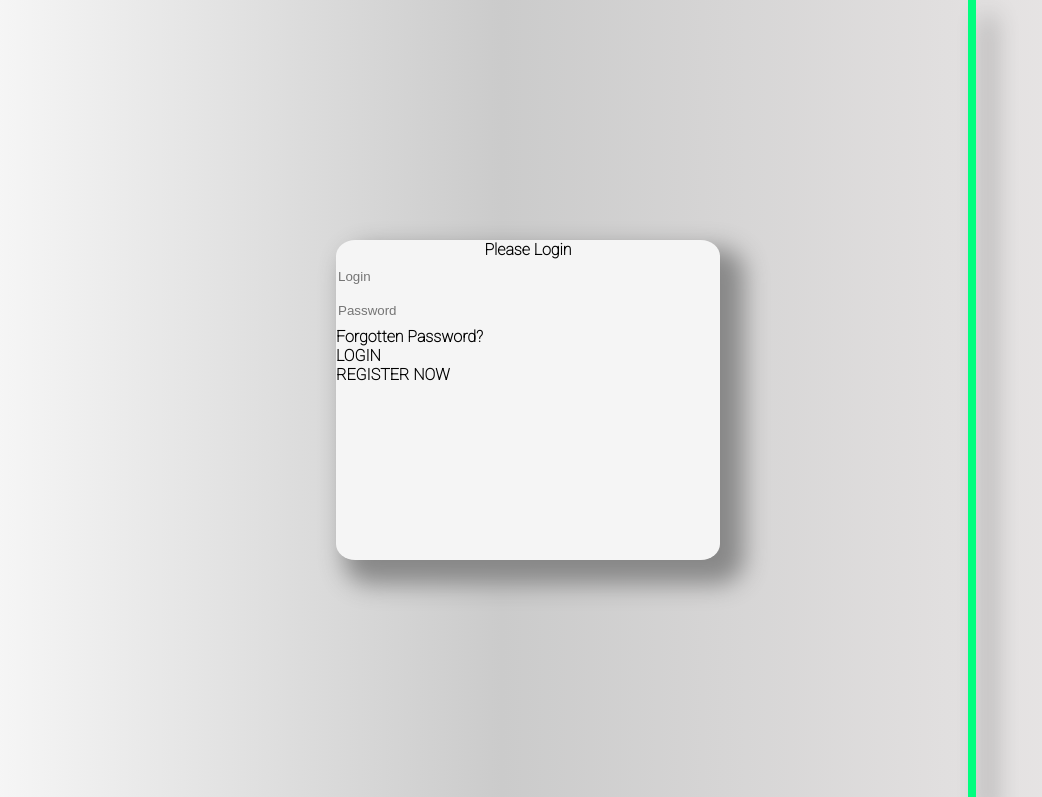
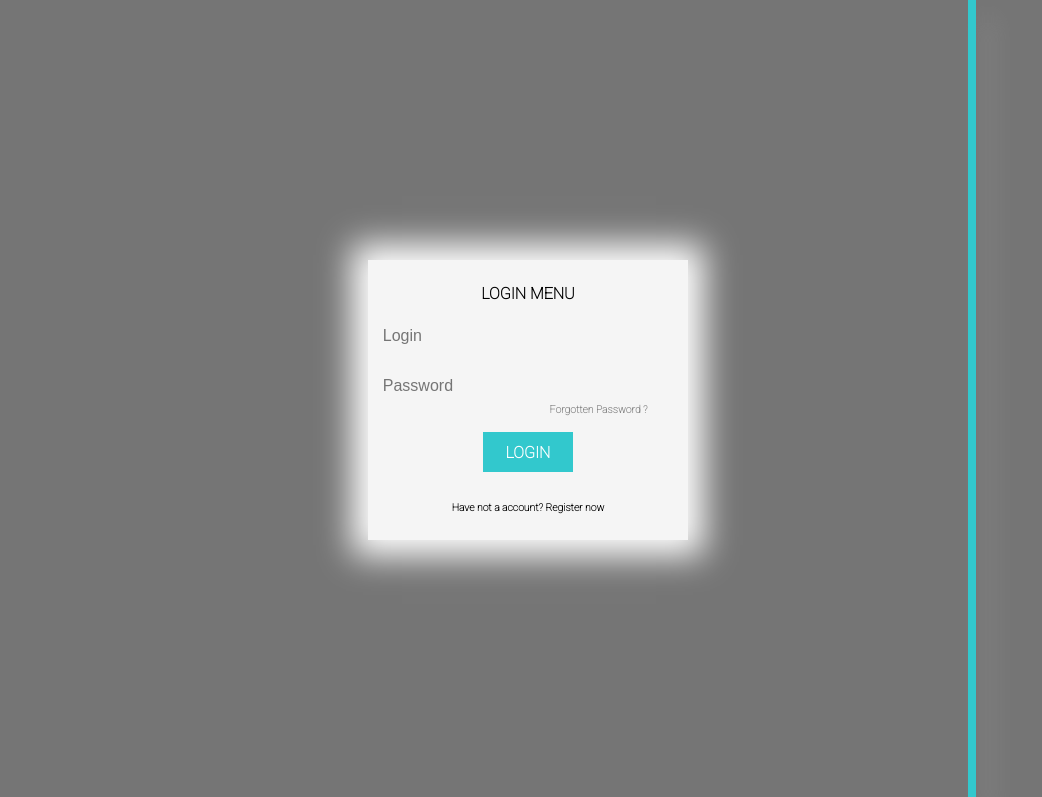
Before and after one commit to HITOfficial/Hazart, a website: page public/index.html in a window 1280 px wide. Shown: the top 797 px of the page, without its empty margins (112-1154 px from the left). Drawn offline with Linux system fonts and the light colour scheme.

Commit message:
login bar

```diff
--- a/public/index.html
+++ b/public/index.html
@@ -12,26 +12,34 @@
     <div class="menu">
         <div class="menu-container">
             <div class="login-panel">
-                <div class="header">Please Login</div>
+                <div class="header">LOGIN MENU</div>
                 <div class="login-menu">
                     <div class="login bar">
                         <div class="input">
-                            <input type="text" placeholder="Login" maxlength="25">
+                            <input type="text" placeholder="Login" maxlength="15">
                             <div class="line"></div>
                         </div>
                     </div>
                     <div class="password">
                         <div class="input">
-                            <input type="password" placeholder="Password" maxlength="35">
+                            <input type="password" placeholder="Password" maxlength="22">
                             <div class="line"></div>
                         </div>
                     </div>
                     <div class="login-options">
-                        <span class="forgotten-password">Forgotten Password?</span>
+                        <span class="forgotten-password">
+                            Forgotten Password
+                            <span class="question-mark">?</span>
+                        </span>
                     </div>
                 </div>
-                <div class="click-bar login-click">LOGIN</div>
-                <div class="click-bar register-click">REGISTER NOW</div>
+                <div class="click-bar login-button">LOGIN</div>
+                <div class="register">
+                    <span class="registration">
+                        Have not a account?
+                        <span class="register-text">Register now</span>
+                    </span>
+                </div>
             </div>
             <div class="register-panel"></div>
         </div>
--- a/public/style/style.css
+++ b/public/style/style.css
@@ -499,24 +499,27 @@ body > .app > .main > .buttons-container > .buttons > .game-box > .game-upgrades
 /* LOGIN */
 input {
     outline: none;
+    font-size: 2vh;
+    color: #888888;
+    cursor: auto;
 }
 body > .menu {
     position: relative;
     width: 100vw;
     height: 100vh;
-    background: rgb(255,255,255);
-    background: linear-gradient(90deg, rgba(255,255,255,1) 0%, rgba(203,203,203,1) 48%, rgba(236,233,233,1) 100%, rgba(255,255,255,1) 100%);
+    background: rgb(117, 117, 117);
+    background: linear-gradient(90deg, rgb(221, 221, 221) 0%, rgb(196, 196, 196) 48%, rgba(221, 221, 221)) 100%,);
+    cursor: default;
 }
 body > .menu > .menu-container {
     position: absolute;
-    width: 30vw;
-    height: 40vh;
+    width: 25vw;
+    height: 35vh;
     background-color: whitesmoke;
-    border-radius: 5%;
     left: 50%;
     top: 50%;
     transform: translate(-50%, -50%);
-    box-shadow: 2vh 2vh 3vh 1vh #888888;
+    box-shadow: 0vh 0vh 4vh 2vh white;
 }
 body > .menu > .menu-container .header {
 text-align: center;
@@ -527,8 +530,31 @@ body > .menu > .menu-container input {
     border: none;
     background: none;
 }
+body > .menu > .menu-container > .login-panel > .login-menu > .login-options {
+    width: 25vw;
+    color: #888888;
+    text-align: right;
+    font-size: 1.3vh;
+}
+body > .menu > .menu-container > .login-panel > .login-menu > .login-options > .forgotten-password {
+    transition: 0.3s linear;
+    cursor: pointer;
+    margin-right: 3vw;
+}
+body > .menu > .menu-container > .login-panel > .login-menu > .login-options > .forgotten-password:hover {
+    color: rgb(50, 200, 205);
+}
+body > .menu > .menu-container > .login-panel > .login-menu > .login-options > .forgotten-password > .question-mark {
+    margin-right: 2px;
+    display: inline-block;
+}
+body > .menu > .menu-container > .login-panel > .login-menu > .login-options > .forgotten-password:hover > .question-mark {
+    animation: skew-line 1s infinite;
+}
 body > .menu .input {
-position: relative;
+    padding-top: 2vh;
+    position: relative;
+    margin-left: 1vw;
 }
 body > .menu > .menu-container .input > .line {
     content: '';
@@ -539,18 +565,60 @@ body > .menu > .menu-container .input > .line {
 }
 body > .menu > .menu-container .input > input:focus  ~ .line {
     background-color: rgb(50, 200, 205);
-    animation: line 2s linear;
-    transform:  scaleX(8) translateX(45%);
+    animation: line 0.5s linear;
+    transform:  scaleX(11) translateX(45%);
 }
 body > .menu > .line {
     position: absolute;
-    background-color: springgreen;
+    background-color: rgb(50, 200, 205);
     box-shadow: 2vh 2vh 3vh 0vh #888888;
     width: 1vh;
     height: 100vh;
     right: 15%;
     animation: resizeY 10s infinite linear;
 }
+body > .menu > .menu-container > .login-panel {
+    margin-top: 3vh;
+}
+body > .menu > .menu-container > .login-panel > .click-bar {
+    margin: 0 auto;
+    display: flex;
+    justify-content: center;
+    align-items: center;
+    width: 7vw;
+    height:  5vh;
+    background-color: rgb(50, 200, 205);
+    margin-top: 2vh;
+    color: white;
+}
+body > .menu > .menu-container > .login-panel > .login-button {
+    transition: 0.6s linear;
+    position: relative;
+}
+body > .menu > .menu-container > .login-panel > .login-button:hover {
+    background-color: transparent;
+    box-shadow: 0 0  5px 1px rgb(50, 200, 205);
+    color:rgb(50, 200, 205);
+    cursor: pointer;
+}
+body > .menu > .menu-container > .login-panel > .register > .registration {
+    font-size: 1.3vh;
+
+}
+body > .menu > .menu-container > .login-panel > .register  {
+    margin-top: 3vh;
+    text-align: center;
+}
+body > .menu > .menu-container > .login-panel > .register > .registration:hover > .register-text {
+    color: rgb(50, 200, 205);
+
+}
+body > .menu > .menu-container > .login-panel > .register > .registration > .register-text {
+    transition: color 0.2s linear;
+    border-bottom: 1px solid transparent;
+    cursor: pointer;
+}
+
 
 
 
@@ -614,22 +682,22 @@ body > .menu > .line {
 }
 @keyframes skew-line {
     0% {
-        transform: skew(5deg, 5deg);
+        transform: skew(5deg, 5deg) scale(1) scale(1.25);
     }
     20% {
-        transform: skew(-5deg, -5deg);
+        transform: skew(-5deg, -5deg) scale(1.25);
     }
     40% {
-        transform: skew(5deg, 5deg);
+        transform: skew(5deg, 5deg) scale(1.25);
     }
     60% {
-        transform: skew(-5deg, -5deg);
+        transform: skew(-5deg, -5deg) scale(1.25);
     }
     80% {
-        transform: skew(5deg, 5deg);
+        transform: skew(5deg, 5deg) scale(1.25);
     }
     100% {
-        transform: skew(-5deg, -5deg);
+        transform: skew(5deg, 5deg) scale(1.25);
     }
 }
 @keyframes resizeY {
@@ -655,9 +723,12 @@ body > .menu > .line {
         transform: translateX(0);
     }
     50% {
-        transform: scaleX(4) translateX(40%);
+        transform: scaleX(7) translateX(40%);
     }
     100% {
-        transform:  scaleX(8) translateX(45%);
+        transform:  scaleX(11) translateX(45%);
     }
 }
+@keyframes click {
+
+}
```
